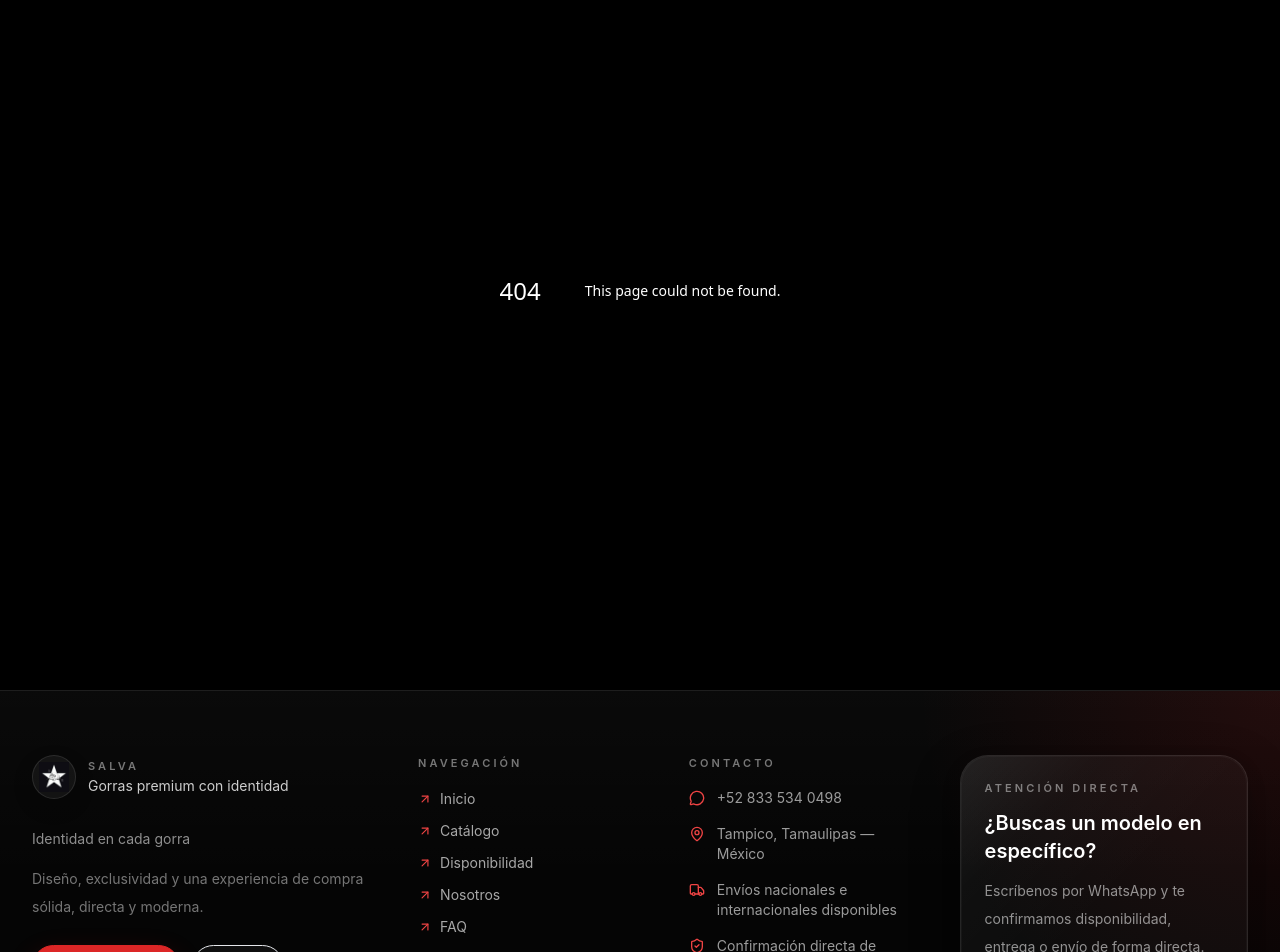
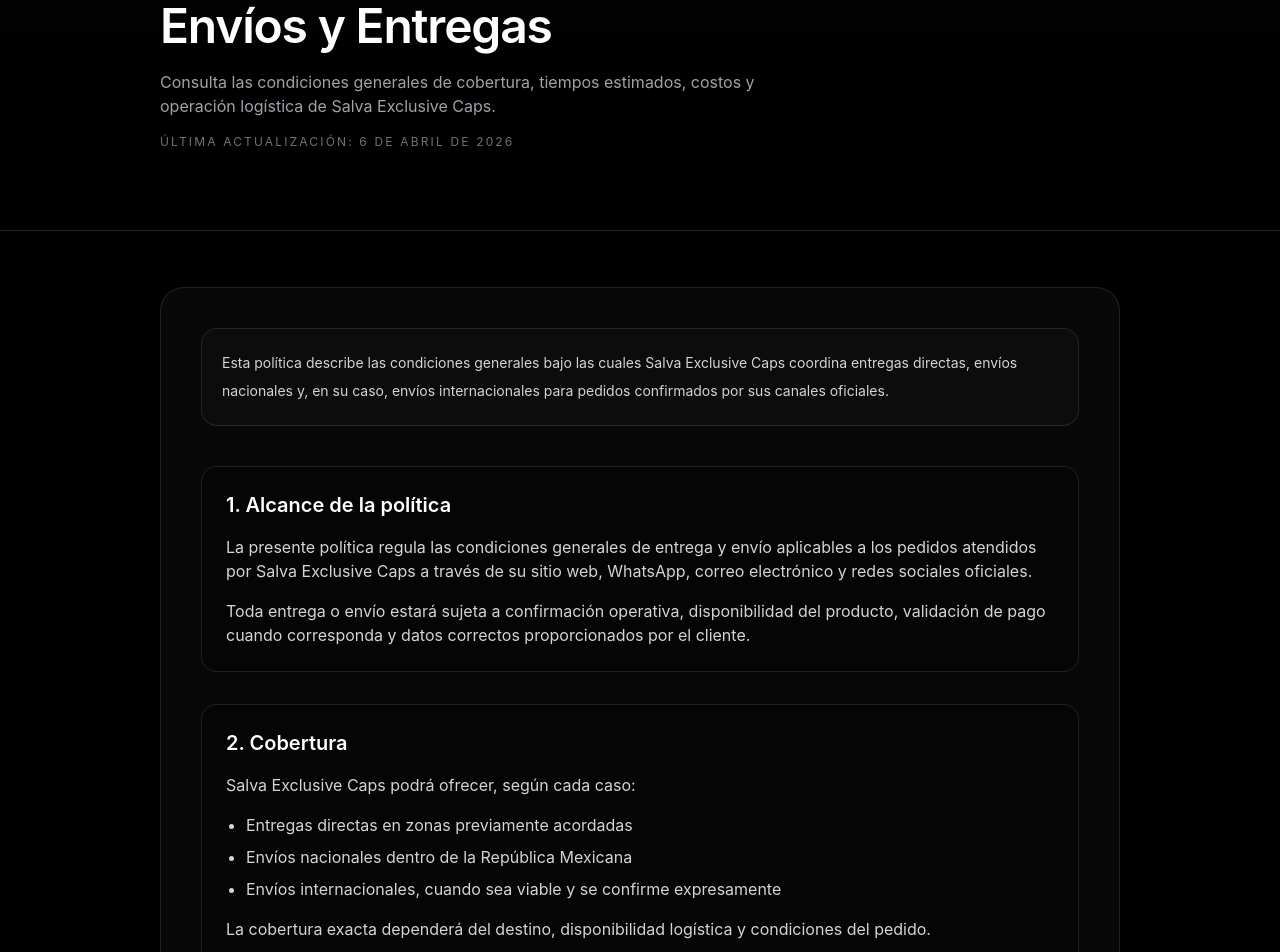
Before and after one commit to salva-ventures/salva-exclusive-caps-web, a Next.js app: page /envios-y-entregas in a window 1280 px wide. Before the commit this address had no page. Shown: the part 200-1152 px from the top of the page. Built offline with nearby package versions, Linux system fonts and the light colour scheme.

Commit message:
Agrega pagina de envios y entregas y actualiza footer legal

```diff
--- /dev/null
+++ b/src/app/envios-y-entregas/page.tsx
@@ -0,0 +1,291 @@
+import type { Metadata } from "next";
+
+export const metadata: Metadata = {
+  title: "Envíos y Entregas | Salva Exclusive Caps",
+  description:
+    "Consulta la política de envíos y entregas de Salva Exclusive Caps para conocer cobertura, tiempos estimados, costos y condiciones de entrega.",
+  keywords: [
+    "envíos y entregas",
+    "Salva Exclusive Caps",
+    "envíos gorras México",
+    "entregas gorras premium",
+    "política de envíos",
+  ],
+};
+
+const sections = [
+  {
+    title: "1. Alcance de la política",
+    content: (
+      <>
+        <p>
+          La presente política regula las condiciones generales de entrega y
+          envío aplicables a los pedidos atendidos por Salva Exclusive Caps a
+          través de su sitio web, WhatsApp, correo electrónico y redes sociales
+          oficiales.
+        </p>
+        <p className="mt-4">
+          Toda entrega o envío estará sujeta a confirmación operativa,
+          disponibilidad del producto, validación de pago cuando corresponda y
+          datos correctos proporcionados por el cliente.
+        </p>
+      </>
+    ),
+  },
+  {
+    title: "2. Cobertura",
+    content: (
+      <>
+        <p>Salva Exclusive Caps podrá ofrecer, según cada caso:</p>
+        <ul className="mt-4 list-disc space-y-2 pl-5">
+          <li>Entregas directas en zonas previamente acordadas</li>
+          <li>Envíos nacionales dentro de la República Mexicana</li>
+          <li>Envíos internacionales, cuando sea viable y se confirme expresamente</li>
+        </ul>
+        <p className="mt-4">
+          La cobertura exacta dependerá del destino, disponibilidad logística y
+          condiciones del pedido.
+        </p>
+      </>
+    ),
+  },
+  {
+    title: "3. Confirmación de disponibilidad",
+    content: (
+      <>
+        <p>
+          Todos los productos están sujetos a disponibilidad real al momento de
+          la confirmación del pedido.
+        </p>
+        <p className="mt-4">
+          Antes de cerrar una operación, Salva Exclusive Caps confirmará por
+          medios oficiales la existencia del modelo solicitado, así como la
+          viabilidad de entrega o envío.
+        </p>
+      </>
+    ),
+  },
+  {
+    title: "4. Tiempos estimados",
+    content: (
+      <>
+        <p>
+          Los tiempos de entrega y envío son estimados y pueden variar según el
+          destino, tipo de producto, volumen operativo, temporada, paquetería o
+          causas ajenas a Salva Exclusive Caps.
+        </p>
+        <p className="mt-4">
+          Los tiempos específicos se informarán al cliente al momento de
+          confirmar el pedido. Dichos tiempos no constituyen garantía absoluta,
+          salvo que se pacte expresamente lo contrario.
+        </p>
+      </>
+    ),
+  },
+  {
+    title: "5. Costos de envío",
+    content: (
+      <>
+        <p>
+          Los costos de envío, entrega o servicios logísticos adicionales se
+          informarán al cliente antes de la confirmación final del pedido.
+        </p>
+        <p className="mt-4">
+          El costo podrá variar dependiendo del destino, volumen, peso,
+          urgencia, paquetería elegida o condiciones especiales de la operación.
+        </p>
+      </>
+    ),
+  },
+  {
+    title: "6. Procesamiento del pedido",
+    content: (
+      <>
+        <p>
+          Un pedido podrá considerarse listo para entrega o envío una vez que:
+        </p>
+        <ol className="mt-4 list-decimal space-y-2 pl-5">
+          <li>Se confirme la disponibilidad del producto</li>
+          <li>Se validen los datos del cliente</li>
+          <li>Se confirme el método de entrega o envío</li>
+          <li>Se acredite el pago, cuando aplique</li>
+        </ol>
+        <p className="mt-4">
+          Hasta ese momento comenzará a contarse el plazo operativo estimado.
+        </p>
+      </>
+    ),
+  },
+  {
+    title: "7. Responsabilidad del cliente",
+    content: (
+      <>
+        <p>El cliente es responsable de proporcionar correctamente:</p>
+        <ul className="mt-4 list-disc space-y-2 pl-5">
+          <li>Nombre completo</li>
+          <li>Número de contacto</li>
+          <li>Domicilio completo de entrega</li>
+          <li>Referencias necesarias</li>
+          <li>Cualquier dato logístico adicional requerido</li>
+        </ul>
+        <p className="mt-4">
+          Salva Exclusive Caps no será responsable por retrasos, costos
+          adicionales, devoluciones o incidencias derivadas de datos incompletos
+          o incorrectos proporcionados por el cliente.
+        </p>
+      </>
+    ),
+  },
+  {
+    title: "8. Retrasos y causas ajenas",
+    content: (
+      <>
+        <p>
+          Salva Exclusive Caps no será responsable por retrasos atribuibles a
+          terceros, incluyendo paqueterías, bloqueos logísticos, condiciones
+          climáticas, alta demanda, restricciones operativas, fallas en rutas,
+          eventos de fuerza mayor o cualquier situación fuera de su control
+          razonable.
+        </p>
+        <p className="mt-4">
+          En estos casos, Salva Exclusive Caps procurará mantener informado al
+          cliente sobre el estado general del pedido.
+        </p>
+      </>
+    ),
+  },
+  {
+    title: "9. Entregas no concretadas",
+    content: (
+      <>
+        <p>
+          Si una entrega no puede concretarse por ausencia del cliente, error en
+          los datos, imposibilidad de acceso o cualquier causa atribuible al
+          destinatario, el pedido podrá quedar sujeto a reprogramación, costos
+          adicionales o nuevas condiciones logísticas.
+        </p>
+      </>
+    ),
+  },
+  {
+    title: "10. Recepción del pedido",
+    content: (
+      <>
+        <p>
+          El cliente deberá revisar razonablemente el estado externo del paquete
+          o producto al momento de la entrega.
+        </p>
+        <p className="mt-4">
+          Cualquier incidencia visible deberá reportarse dentro de un tiempo
+          razonable por medio de los canales oficiales de Salva Exclusive Caps,
+          acompañada, cuando sea posible, de evidencia fotográfica.
+        </p>
+      </>
+    ),
+  },
+  {
+    title: "11. Modificaciones a esta política",
+    content: (
+      <>
+        <p>
+          Salva Exclusive Caps podrá actualizar esta política en cualquier
+          momento para reflejar cambios operativos, logísticos o comerciales.
+        </p>
+        <p className="mt-4">
+          La versión vigente será la publicada en el sitio web oficial.
+        </p>
+      </>
+    ),
+  },
+  {
+    title: "12. Contacto",
+    content: (
+      <ul className="list-disc space-y-2 pl-5">
+        <li>
+          Correo electrónico:{" "}
+          <a
+            href="mailto:salvaexclusivecaps@gmail.com"
+            className="text-white underline underline-offset-4 transition hover:text-zinc-300"
+          >
+            salvaexclusivecaps@gmail.com
+          </a>
+        </li>
+        <li>
+          WhatsApp:{" "}
+          <a
+            href="https://wa.me/528335340498"
+            target="_blank"
+            rel="noopener noreferrer"
+            className="text-white underline underline-offset-4 transition hover:text-zinc-300"
+          >
+            +52 833 534 0498
+          </a>
+        </li>
+        <li>
+          Sitio web:{" "}
+          <a
+            href="https://salvaexclusivecaps.com"
+            target="_blank"
+            rel="noopener noreferrer"
+            className="text-white underline underline-offset-4 transition hover:text-zinc-300"
+          >
+            salvaexclusivecaps.com
+          </a>
+        </li>
+      </ul>
+    ),
+  },
+];
+
+export default function EnviosYEntregasPage() {
+  return (
+    <main className="min-h-screen bg-black text-white">
+      <section className="border-b border-white/10 bg-gradient-to-b from-zinc-950 via-black to-black">
+        <div className="mx-auto max-w-5xl px-6 py-16 sm:px-8 sm:py-20">
+          <p className="text-xs font-medium uppercase tracking-[0.28em] text-zinc-500">
+            Información legal
+          </p>
+          <h1 className="mt-4 max-w-3xl text-4xl font-semibold tracking-tight sm:text-5xl">
+            Envíos y Entregas
+          </h1>
+          <p className="mt-5 max-w-2xl text-sm leading-7 text-zinc-400 sm:text-base">
+            Consulta las condiciones generales de cobertura, tiempos estimados,
+            costos y operación logística de Salva Exclusive Caps.
+          </p>
+          <p className="mt-4 text-xs uppercase tracking-[0.18em] text-zinc-500">
+            Última actualización: 6 de abril de 2026
+          </p>
+        </div>
+      </section>
+
+      <section className="mx-auto max-w-5xl px-6 py-10 sm:px-8 sm:py-14">
+        <div className="rounded-3xl border border-white/10 bg-white/[0.03] p-6 shadow-2xl shadow-black/20 backdrop-blur-sm sm:p-8 lg:p-10">
+          <div className="mb-10 rounded-2xl border border-white/10 bg-white/[0.02] p-5 text-sm leading-7 text-zinc-300">
+            <p>
+              Esta política describe las condiciones generales bajo las cuales
+              Salva Exclusive Caps coordina entregas directas, envíos nacionales
+              y, en su caso, envíos internacionales para pedidos confirmados por
+              sus canales oficiales.
+            </p>
+          </div>
+
+          <div className="space-y-8">
+            {sections.map((section) => (
+              <article
+                key={section.title}
+                className="rounded-2xl border border-white/10 bg-black/30 p-5 sm:p-6"
+              >
+                <h2 className="text-lg font-semibold text-white sm:text-xl">
+                  {section.title}
+                </h2>
+                <div className="mt-4 text-sm leading-7 text-zinc-300 sm:text-base">
+                  {section.content}
+                </div>
+              </article>
+            ))}
+          </div>
+        </div>
+      </section>
+    </main>
+  );
+}
```
Also changed, not shown: src/components/Footer.tsx (line endings or trailing spaces).
